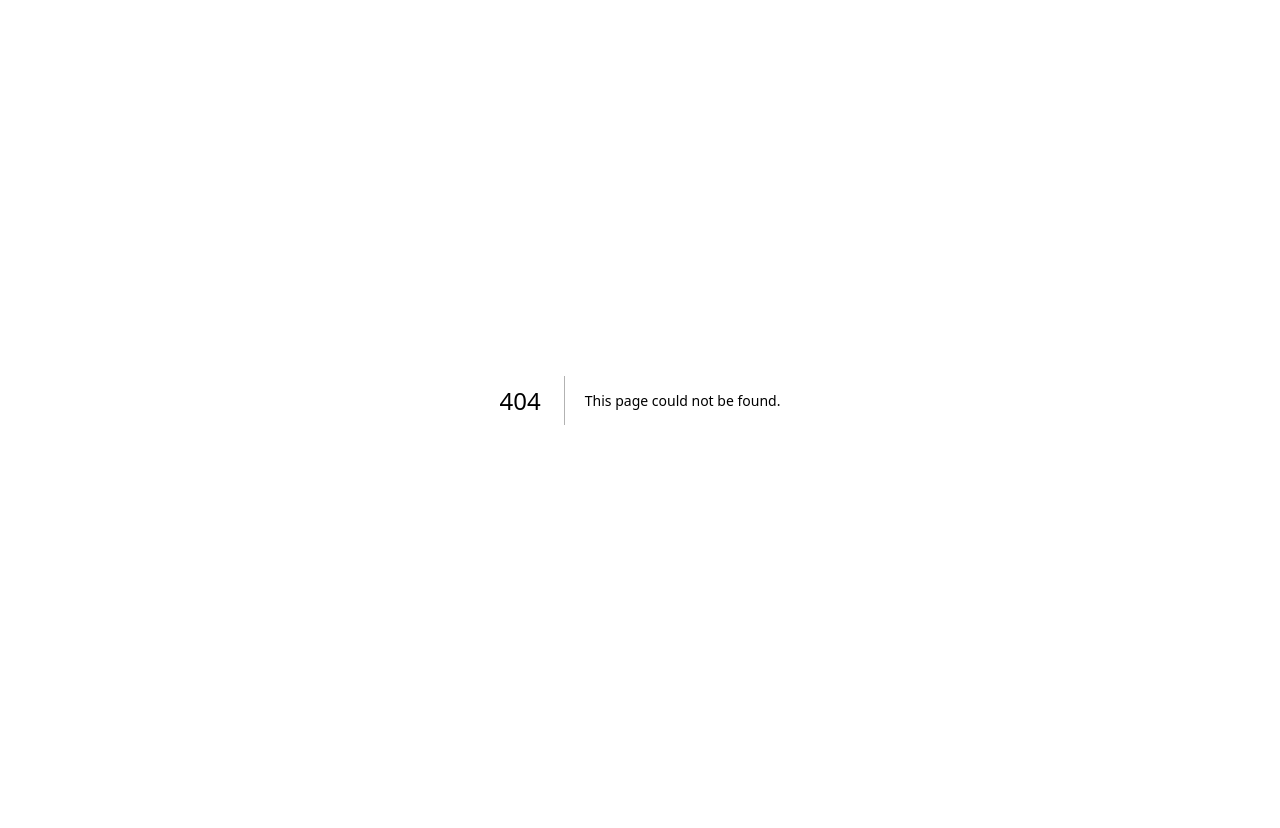
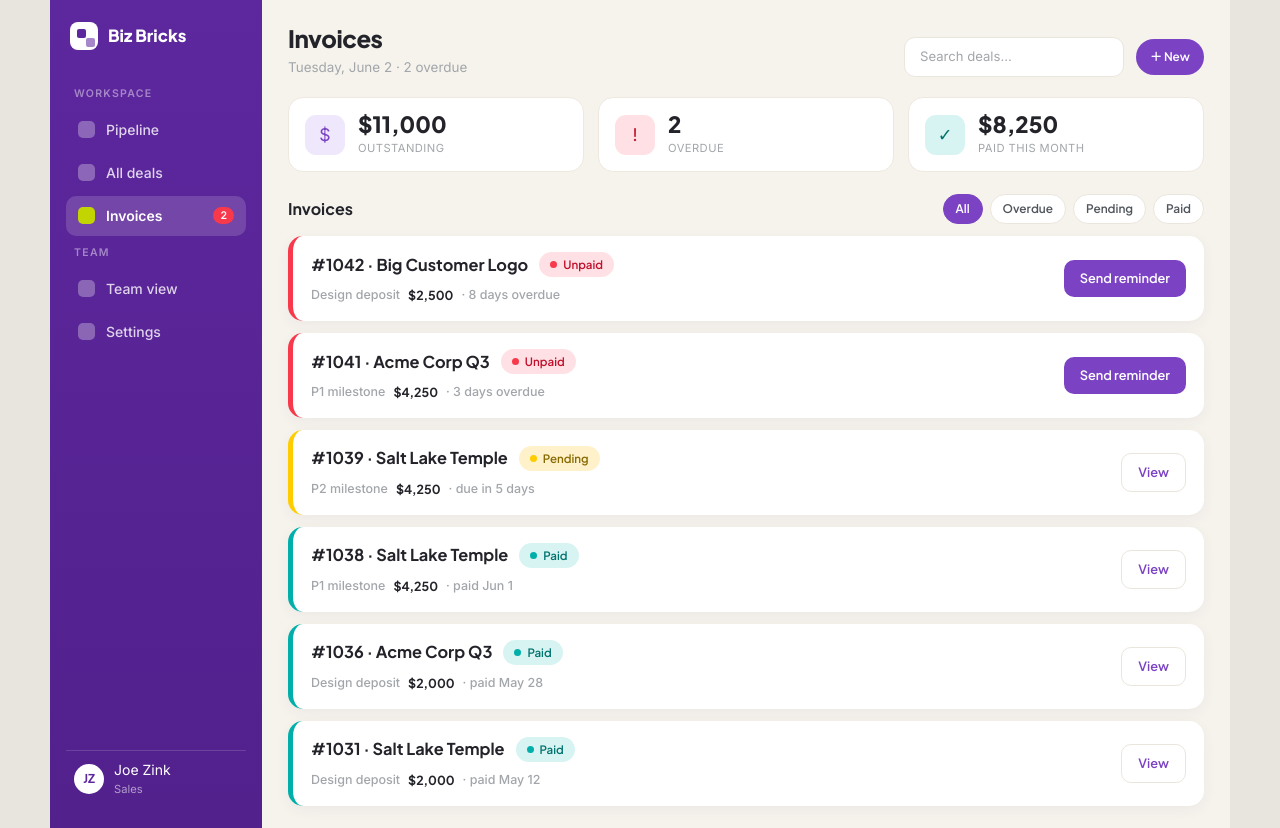
Before and after one commit to joeBrava/BravaOpsDashboard, a Next.js app in the folder phase2-dashboard/: page /BravaOpsDashboard/invoices in a window 1280 px wide. Before the commit this address had no page. Before the commit the page ends 800 px from the top, so only its background shows below. Built offline with nearby package versions, Linux system fonts and the light colour scheme.

Commit message:
feat: assemble static Invoices page

```diff
--- /dev/null
+++ b/phase2-dashboard/app/invoices/page.tsx
@@ -0,0 +1,55 @@
+import { Sidebar } from "@/components/sidebar";
+import { Topbar } from "@/components/topbar";
+import { StatCard } from "@/components/stat-card";
+import { FilterChips } from "@/components/filter-chips";
+import { InvoiceCard } from "@/components/invoice-card";
+import { invoices, invoiceSummary, formatUsd } from "@/lib/invoices";
+
+const INVOICE_FILTERS = ["All", "Overdue", "Pending", "Paid"] as const;
+
+export default function InvoicesPage() {
+  return (
+    <div className="mx-auto flex min-h-screen max-w-[1180px]">
+      <Sidebar />
+
+      <main className="flex-1 bg-cream px-[26px] py-[22px]">
+        <Topbar
+          title="Invoices"
+          sub={`Tuesday, June 2 · ${invoiceSummary.overdue} overdue`}
+        />
+
+        <div className="mb-[22px] grid grid-cols-3 gap-[14px]">
+          <StatCard
+            value={formatUsd(invoiceSummary.outstanding)}
+            label="Outstanding"
+            icon="$"
+            iconClass="bg-[#efe7fb] text-purple"
+          />
+          <StatCard
+            value={String(invoiceSummary.overdue)}
+            label="Overdue"
+            icon="!"
+            iconClass="bg-[#ffe1e5] text-[#c20f2b]"
+          />
+          <StatCard
+            value={formatUsd(invoiceSummary.paidThisMonth)}
+            label="Paid this month"
+            icon="✓"
+            iconClass="bg-[#d7f4f2] text-[#00726e]"
+          />
+        </div>
+
+        <div className="mb-3 mt-1 flex items-center justify-between">
+          <h3 className="font-display text-base font-bold text-ink">Invoices</h3>
+          <FilterChips filters={INVOICE_FILTERS} />
+        </div>
+
+        <div className="flex flex-col gap-3">
+          {invoices.map((inv) => (
+            <InvoiceCard key={inv.id} invoice={inv} />
+          ))}
+        </div>
+      </main>
+    </div>
+  );
+}
```
